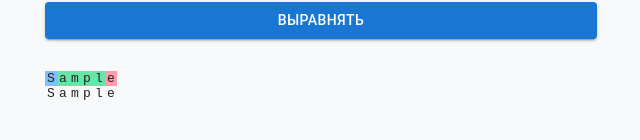
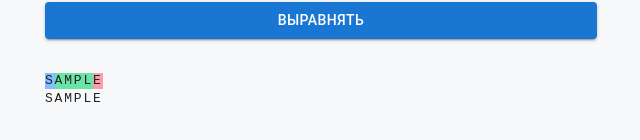
Before and after one commit to XXXmez/biocad-alignment-tool, a React (Vite) app: page / in a window 1280 px wide. Both pictures are taken after typing "Sample", "Sample" into the empty fields and a click on the button "ВЫРАВНЯТЬ". Shown: the part 230-370 px from the top of the page, without its empty margins (319-959 px from the left). Built offline with nearby package versions, Linux system fonts and the light colour scheme.

Commit message:
feature: Доработки по отображению выравнивания аминокислотных последовательностей.

```diff
--- a/src/components/alignment-view/alignment-view.tsx
+++ b/src/components/alignment-view/alignment-view.tsx
@@ -1,111 +1,107 @@
-import React, { useEffect, useRef, useState } from 'react';
+import { useRef, useEffect, useState } from 'react';
 
 import type { AlignmentFormData } from '../../types/alignment-form-data.ts';
-import { AMINO_ACID_COLORS } from '../../utils/amino-acid-colors';
-
-import './alignment-view.css';
+import type { CharInfo, LinePair } from '../../types/alignment-line.ts';
+import { AMINO_ACID_COLORS } from '../../utils/amino-acid-colors.ts';
+import { measureTextWidth } from '../../utils/measure-text-width.ts';
 
 /**
- * Представляет пропсы компонента визуализации выравнивания двух аминокислотных последовательностей.
+ * Представляет пропсы компонента отображения выравнивания аминокислотных последовательностей.
  */
 type AlignmentViewProps = AlignmentFormData;
 
 /**
- * Представляет компонент визуализации выравнивания двух аминокислотных последовательностей.
+ * Представляет компонент отображения выравнивания аминокислотных последовательностей.
  */
-export const AlignmentView: React.FC<AlignmentViewProps> = ({ sequence1, sequence2 }) => {
+export function AlignmentView(props: AlignmentViewProps) {
+  const { sequence1, sequence2 } = props;
+
   const containerRef = useRef<HTMLDivElement>(null);
-  const [blockSize, setBlockSize] = useState(50);
+  const [lines, setLines] = useState<LinePair[]>([]);
 
   useEffect(() => {
-    const updateBlockSize = () => {
-      if (containerRef.current) {
-        // создаём временный span
-        const span = document.createElement('span');
-        span.textContent = 'A';
-        span.style.visibility = 'hidden';
-        span.style.fontFamily = 'monospace';
-        span.style.fontSize = 'inherit';
-        span.style.padding = '0 2px';
-        span.style.display = 'inline-block';
-        containerRef.current.appendChild(span);
+    const buildLines = (width: number) => {
+      const seq1 = sequence1.toUpperCase();
+      const seq2 = sequence2.toUpperCase();
 
-        const charWidth = span.getBoundingClientRect().width;
-        containerRef.current.removeChild(span);
+      const newLines: LinePair[] = [];
 
-        const containerWidth = containerRef.current.getBoundingClientRect().width;
-        const calculatedBlockSize = Math.floor(containerWidth / charWidth);
-        setBlockSize(calculatedBlockSize || 1);
+      let currTop: CharInfo[] = [];
+      let currBottom: CharInfo[] = [];
+      let currWidth = 0;
+
+      for (let i = 0; i < seq1.length; i++) {
+        const c1 = seq1[i],
+          c2 = seq2[i];
+        const w1 = measureTextWidth(c1);
+        const w2 = measureTextWidth(c2);
+        const w = Math.max(w1, w2);
+        if (currWidth + w > width && currTop.length > 0) {
+          newLines.push({ top: currTop, bottom: currBottom });
+          currTop = [];
+          currBottom = [];
+          currWidth = 0;
+        }
+        currTop.push({ char: c1, width: w });
+        currBottom.push({ char: c2, width: w });
+        currWidth += w;
       }
+
+      if (currTop.length) {
+        newLines.push({ top: currTop, bottom: currBottom });
+      }
+
+      setLines(newLines);
     };
 
-    updateBlockSize();
+    const obs = new ResizeObserver((entries) => {
+      if (entries[0] && containerRef.current) {
+        buildLines(entries[0].contentRect.width);
+      }
+    });
 
-    const resizeObserver = new ResizeObserver(updateBlockSize);
     if (containerRef.current) {
-      resizeObserver.observe(containerRef.current);
+      obs.observe(containerRef.current);
+      buildLines(containerRef.current.clientWidth);
     }
 
-    return () => {
-      resizeObserver.disconnect();
-    };
-  }, []);
-
-  const blocksCount = Math.ceil(sequence1.length / blockSize);
-
-  const blocks = Array.from({ length: blocksCount }, (_, i) => {
-    const start = i * blockSize;
-    const end = start + blockSize;
-    return {
-      top: sequence1.slice(start, end),
-      bottom: sequence2.slice(start, end),
-    };
-  });
+    return () => obs.disconnect();
+  }, [sequence1, sequence2]);
 
   return (
-    <div
-      ref={containerRef}
-      className={'alignment-view'}
-      style={{ fontFamily: 'monospace', whiteSpace: 'pre-wrap', wordBreak: 'break-word' }}
-    >
-      {blocks.map(({ top, bottom }, index) => (
-        <div key={index} style={{ marginBottom: '0.5rem' }}>
+    <div ref={containerRef} style={{ width: '100%' }}>
+      {lines.map((line, idx) => (
+        <div key={idx} style={{ lineHeight: '1em' }}>
           <div>
-            {top.split('').map((char, i) => (
+            {line.top.map((info, j) => (
               <span
-                key={i}
+                key={j}
                 style={{
-                  backgroundColor: AMINO_ACID_COLORS[char.toUpperCase()] || 'transparent',
-                  padding: '0 2px',
                   display: 'inline-block',
-                  minWidth: '12px',
-                  textAlign: 'center',
-                  userSelect: 'text',
+                  width: info.width + 'px',
+                  backgroundColor: AMINO_ACID_COLORS[info.char],
+                  fontFamily: 'monospace',
                 }}
               >
-                {char}
+                {info.char}
               </span>
             ))}
           </div>
           <div>
-            {bottom.split('').map((char, i) => {
-              const topChar = top[i];
-              const isDifferent = char.toUpperCase() !== topChar.toUpperCase();
+            {line.bottom.map((info, j) => {
+              const backgroundColor =
+                info.char === line.top[j].char ? 'transparent' : AMINO_ACID_COLORS[info.char];
               return (
                 <span
-                  key={i}
+                  key={j}
                   style={{
-                    backgroundColor: isDifferent
-                      ? AMINO_ACID_COLORS[char.toUpperCase()] || 'transparent'
-                      : 'transparent',
-                    padding: '0 2px',
                     display: 'inline-block',
-                    minWidth: '12px',
-                    textAlign: 'center',
-                    userSelect: 'text',
+                    width: info.width + 'px',
+                    backgroundColor,
+                    fontFamily: 'monospace',
                   }}
                 >
-                  {char}
+                  {info.char}
                 </span>
               );
             })}
@@ -114,4 +110,4 @@ export const AlignmentView: React.FC<AlignmentViewProps> = ({ sequence1, sequenc
       ))}
     </div>
   );
-};
+}
--- /dev/null
+++ b/src/types/alignment-line.ts
@@ -0,0 +1,27 @@
+/**
+ * Представляет символ и его измеренную ширину в пикселях.
+ */
+export interface CharInfo {
+  /**
+   * Символ.
+   */
+  readonly char: string;
+  /**
+   * Ширина символа.
+   */
+  readonly width: number;
+}
+
+/**
+ * Представляет пару строк для визуального выравнивания верхнюю строку и соответствующую ей нижнюю строку.
+ */
+export interface LinePair {
+  /**
+   * Массив символов верхней последовательности с их ширинами.
+   */
+  readonly top: CharInfo[];
+  /**
+   * Массив символов нижней последовательности с их ширинами.
+   */
+  readonly bottom: CharInfo[];
+}
--- /dev/null
+++ b/src/utils/measure-text-width.ts
@@ -0,0 +1,17 @@
+/**
+ * Измеряет ширину заданного символа в пикселях.
+ * @param char Символ.
+ * @default 10px.
+ */
+export function measureTextWidth(char: string): number {
+  const canvas = document.createElement('canvas');
+  const context = canvas.getContext('2d');
+
+  if (!context) {
+    return 10;
+  }
+
+  context.font = '16px monospace';
+
+  return context.measureText(char).width;
+}
```
